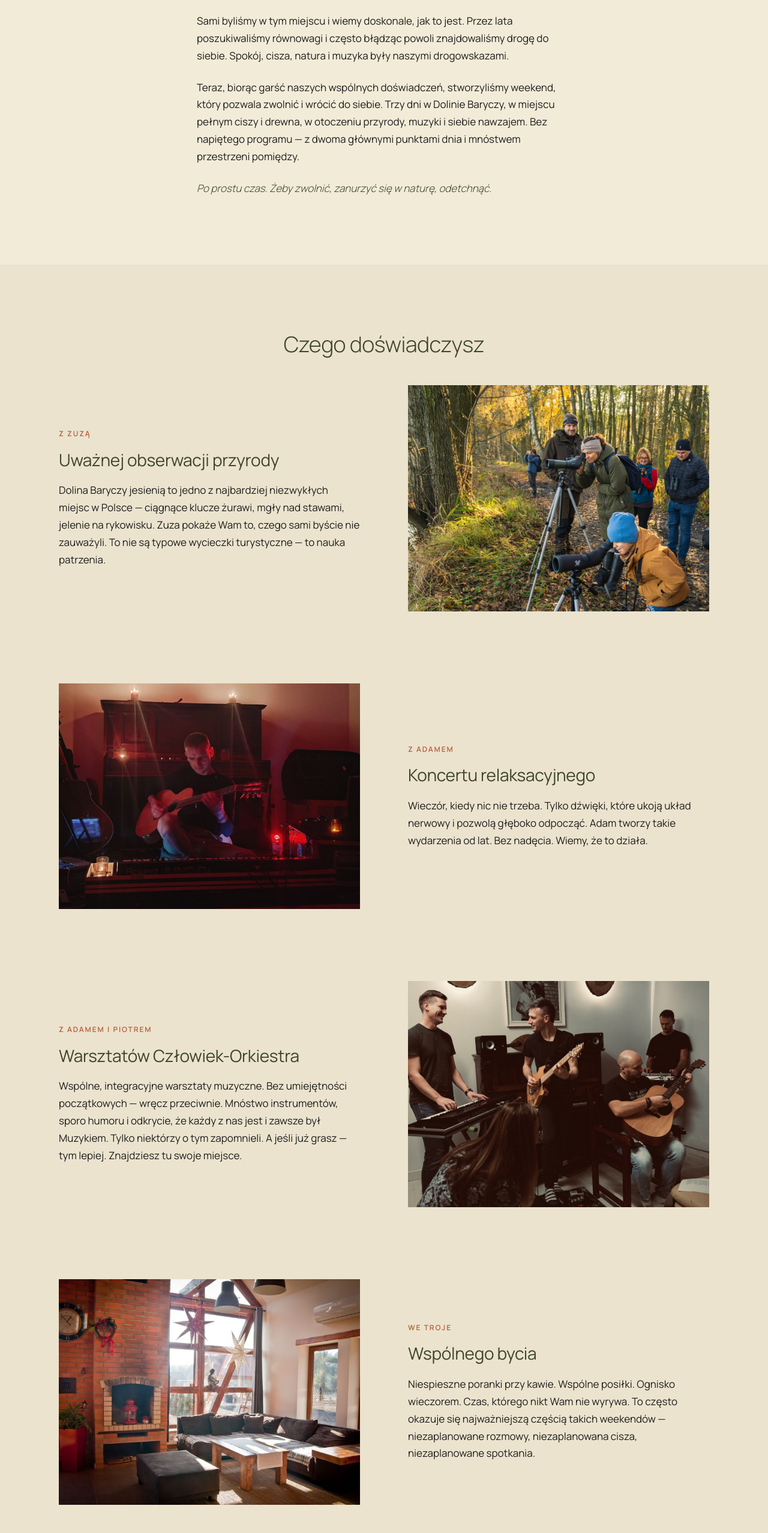
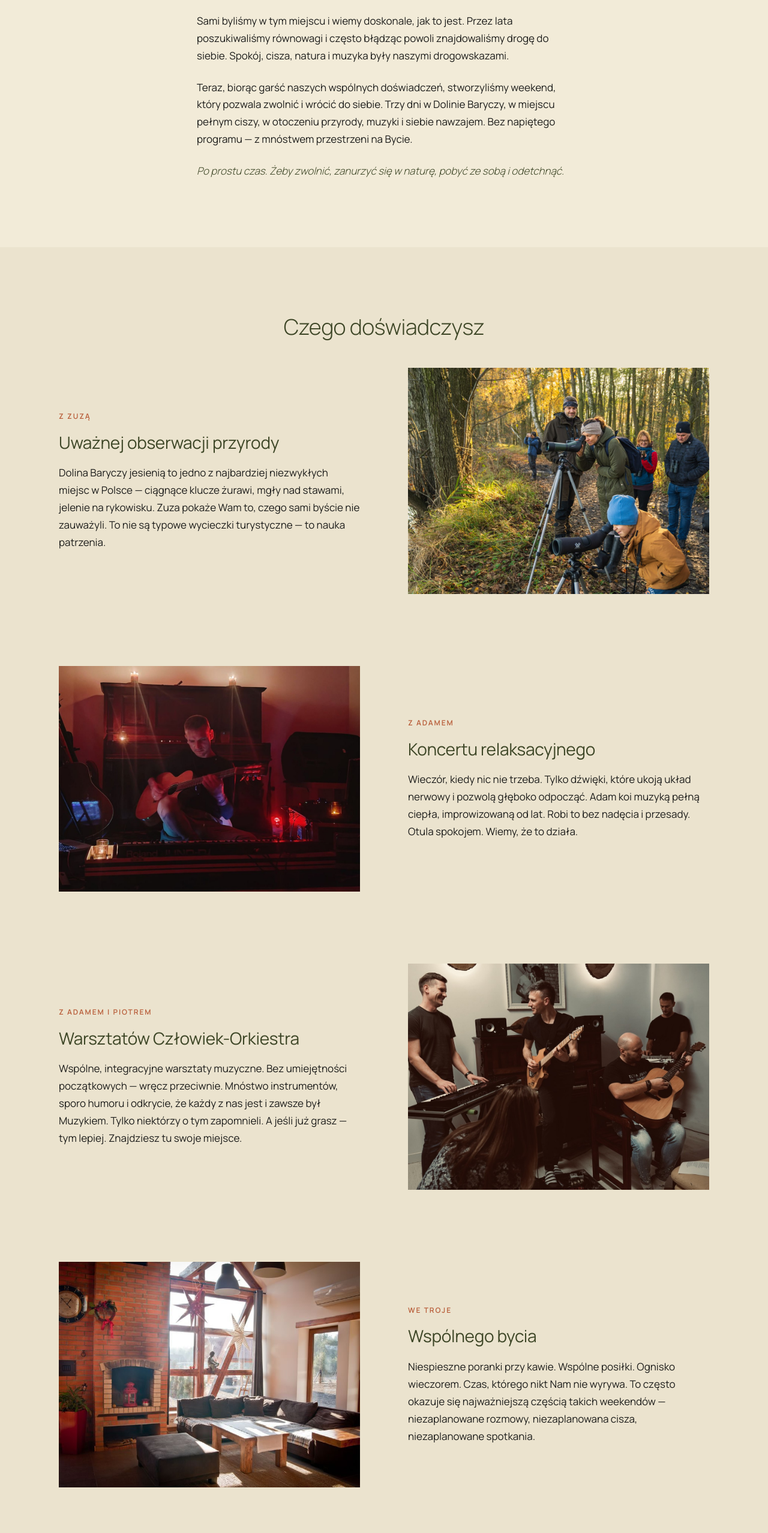
Before and after one commit to dzieszko/weekend-powrotu-do-siebie, a plain HTML site: page index.html in a window 1280 px wide. Shown: the part 1905-4460 px from the top of the page at 60% size. Drawn offline with Linux system fonts and the light colour scheme.

Commit message:
Add files via upload

```diff
--- a/index.html
+++ b/index.html
@@ -998,8 +998,8 @@
     <h2 class="section-title">Dlaczego to robimy</h2>
     <p>Na co dzień dzieje się tak wiele. Coraz trudniej zwolnić. Coraz trudniej znaleźć chwilę, w której można posłuchać swojego ciała, swojego oddechu, swojego rytmu. Osiągamy więcej, ale często kosztem odejścia od siebie.</p>
     <p>Sami byliśmy w tym miejscu i wiemy doskonale, jak to jest. Przez lata poszukiwaliśmy równowagi i często błądząc powoli znajdowaliśmy drogę do siebie. Spokój, cisza, natura i muzyka były naszymi drogowskazami.</p>
-    <p>Teraz, biorąc garść naszych wspólnych doświadczeń, stworzyliśmy weekend, który pozwala zwolnić i wrócić do siebie. Trzy dni w Dolinie Baryczy, w miejscu pełnym ciszy i drewna, w otoczeniu przyrody, muzyki i siebie nawzajem. Bez napiętego programu — z dwoma głównymi punktami dnia i mnóstwem przestrzeni pomiędzy.</p>
-    <p class="prose__final">Po prostu czas. Żeby zwolnić, zanurzyć się w naturę, odetchnąć.</p>
+    <p>Teraz, biorąc garść naszych wspólnych doświadczeń, stworzyliśmy weekend, który pozwala zwolnić i wrócić do siebie. Trzy dni w Dolinie Baryczy, w miejscu pełnym ciszy, w otoczeniu przyrody, muzyki i siebie nawzajem. Bez napiętego programu — z mnóstwem przestrzeni na Bycie.</p>
+    <p class="prose__final">Po prostu czas. Żeby zwolnić, zanurzyć się w naturę, pobyć ze sobą i odetchnąć.</p>
   </div>
 </section>
 
@@ -1026,7 +1026,7 @@
       <div class="experience__text">
         <p class="experience__label">Z Adamem</p>
         <h3>Koncertu relaksacyjnego</h3>
-        <p>Wieczór, kiedy nic nie trzeba. Tylko dźwięki, które ukoją układ nerwowy i pozwolą głęboko odpocząć. Adam tworzy takie wydarzenia od lat. Bez nadęcia. Wiemy, że to działa.</p>
+        <p>Wieczór, kiedy nic nie trzeba. Tylko dźwięki, które ukoją układ nerwowy i pozwolą głęboko odpocząć. Adam koi muzyką pełną ciepła, improwizowaną od lat. Robi to bez nadęcia i przesady. Otula spokojem. Wiemy, że to działa.</p>
       </div>
     </article>
 
@@ -1048,7 +1048,7 @@
       <div class="experience__text">
         <p class="experience__label">We troje</p>
         <h3>Wspólnego bycia</h3>
-        <p>Niespieszne poranki przy kawie. Wspólne posiłki. Ognisko wieczorem. Czas, którego nikt Wam nie wyrywa. To często okazuje się najważniejszą częścią takich weekendów — niezaplanowane rozmowy, niezaplanowana cisza, niezaplanowane spotkania.</p>
+        <p>Niespieszne poranki przy kawie. Wspólne posiłki. Ognisko wieczorem. Czas, którego nikt Nam nie wyrywa. To często okazuje się najważniejszą częścią takich weekendów — niezaplanowane rozmowy, niezaplanowana cisza, niezaplanowane spotkania.</p>
       </div>
     </article>
 
@@ -1147,7 +1147,7 @@
         </div>
         <h3 class="person__name">Piotr Dzieszko</h3>
         <p class="person__role">Poszukiwacz · Myśliciel</p>
-        <p class="person__bio">Mąż Zuzy, przyjaciel Adama. Fascynuje go podróż wgłąb siebie, redukcja stresu i życie w zgodzie ze sobą. Razem z Adamem prowadzi warsztaty Człowiek-Orkiestra. Z Zuzą — wszystko, co poza terenem.</p>
+        <p class="person__bio">Mąż Zuzy, przyjaciel Adama. Fascynuje go podróż wgłąb siebie, redukcja stresu i życie w zgodzie ze sobą. Razem z Adamem prowadzi warsztaty Człowiek-Orkiestra. Z Zuzą — wszystko, co poza terenem. Uwielbia się nie spieszyć, biegać, parzyć i pić kawę.</p>
       </article>
     </div>
   </div>
@@ -1159,7 +1159,7 @@
     <h2 class="section-title section-title--center">Gdzie się spotkamy</h2>
     <div class="place__intro">
       <p>Ceglany Dom to miejsce w przysiółku Koruszka pod Miliczem, w sercu Doliny Baryczy. Zabytkowa stodoła, przytulne pokoje, dwa hektary spokoju. Zewnętrzne jacuzzi i taras z widokiem. Drewno, cegła, cisza.</p>
-      <p>Wybraliśmy je, bo ma w sobie to, czego sami szukamy — ciepło, autentyczność i nieoczywistość. Premium w najlepszym znaczeniu tego słowa: dyskretne, nie krzykliwe.</p>
+      <p>Wybraliśmy je, bo ma w sobie to, czego sami szukamy — ciepło, autentyczność i nieoczywistość. Jest dyskretne, nie krzykliwe.</p>
     </div>
 
     <div class="gallery">
```
